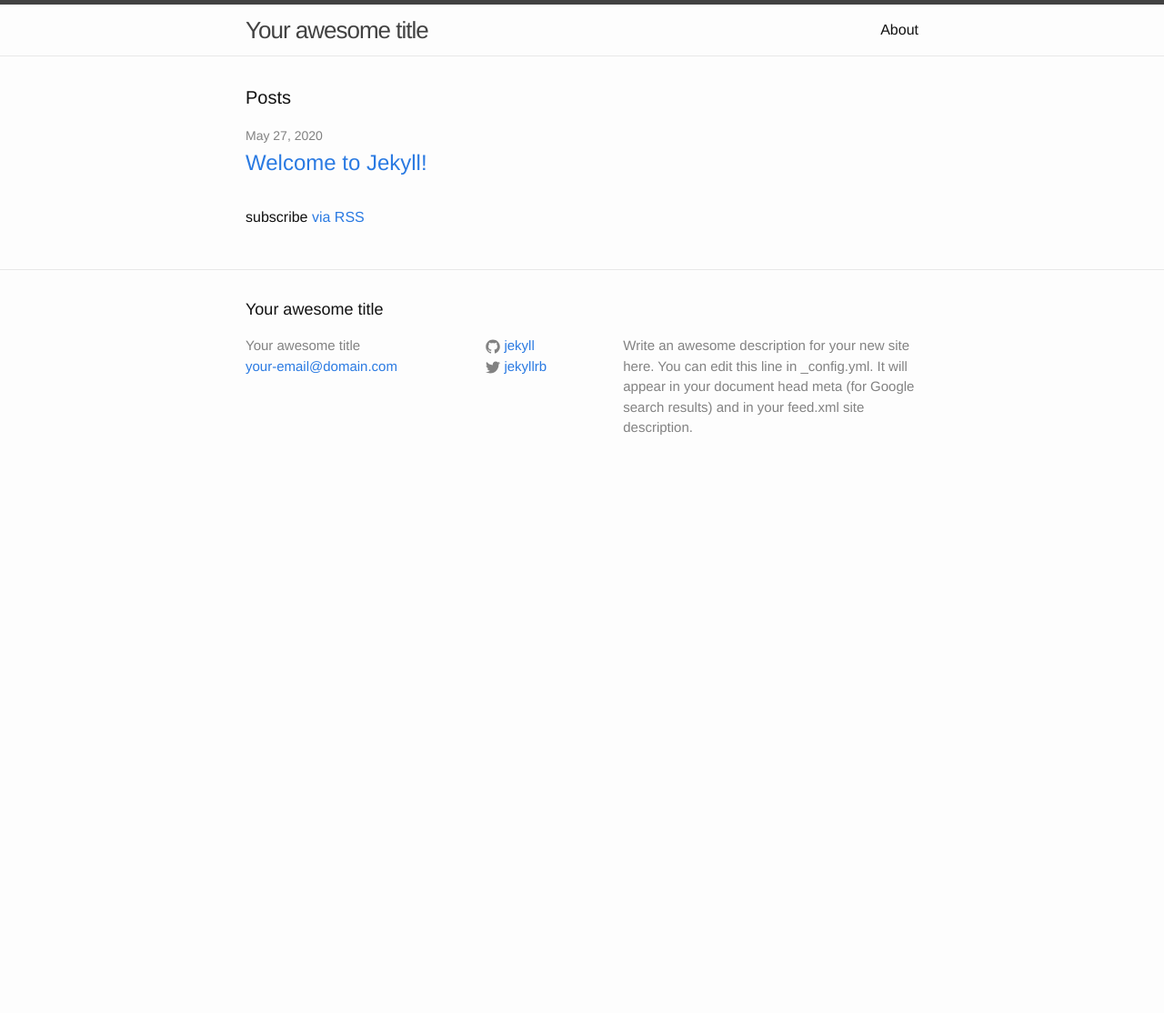
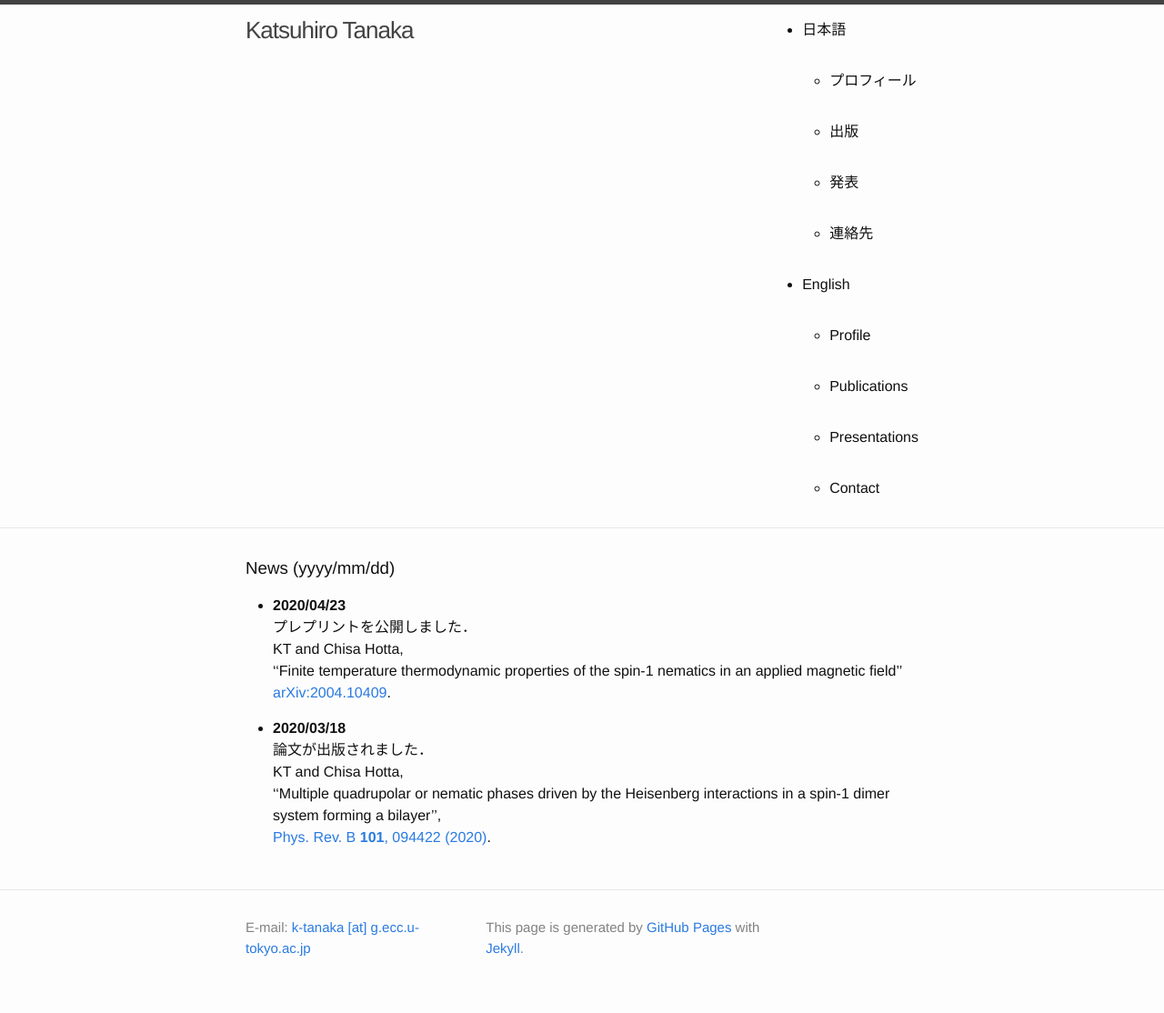
Before and after one commit to katsu-tanaka/katsu-tanaka.github.io, a Jekyll site: the page built from index.md, in a window 1280 px wide. Shown: the whole page at 91% size. Built offline with Jekyll 4.4.1, drawn with Linux system fonts in a browser that asks for light colours; before the commit the page ends 900 px from its top, so only the background shows below that.

Commit message:
add pages

```diff
--- a/_config.yml
+++ b/_config.yml
@@ -1,21 +1,11 @@
-# Welcome to Jekyll!
-#
-# This config file is meant for settings that affect your whole blog, values
-# which you are expected to set up once and rarely need to edit after that.
-# For technical reasons, this file is *NOT* reloaded automatically when you use
-# 'jekyll serve'. If you change this file, please restart the server process.
-
 # Site settings
-title: Your awesome title
-email: your-email@domain.com
-description: > # this means to ignore newlines until "baseurl:"
-  Write an awesome description for your new site here. You can edit this
-  line in _config.yml. It will appear in your document head meta (for
-  Google search results) and in your feed.xml site description.
+title: Katsuhiro Tanaka
+email: k-tanaka [at] g.ecc.u-tokyo.ac.jp
+description: Personal page of Katsuhiro Tanaka
 baseurl: "" # the subpath of your site, e.g. /blog
-url: "http://yourdomain.com" # the base hostname & protocol for your site
-twitter_username: jekyllrb
-github_username:  jekyll
+url: "https://katsu-tanaka.github.io" # the base hostname & protocol for your site
+twitter_username:
+github_username:
 
 # Build settings
 markdown: kramdown
--- a/_includes/footer.html
+++ b/_includes/footer.html
@@ -2,34 +2,15 @@
 
   <div class="wrapper">
 
-    <h2 class="footer-heading">{{ site.title }}</h2>
-
     <div class="footer-col-wrapper">
       <div class="footer-col footer-col-1">
         <ul class="contact-list">
-          <li>{{ site.title }}</li>
-          <li><a href="mailto:{{ site.email }}">{{ site.email }}</a></li>
-        </ul>
-      </div>
-
-      <div class="footer-col footer-col-2">
-        <ul class="social-media-list">
-          {% if site.github_username %}
-          <li>
-            {% include icon-github.html username=site.github_username %}
-          </li>
-          {% endif %}
-
-          {% if site.twitter_username %}
-          <li>
-            {% include icon-twitter.html username=site.twitter_username %}
-          </li>
-          {% endif %}
+          <li>E-mail: <a href="mailto:{{ site.email }}">{{ site.email }}</a></li>
         </ul>
       </div>
 
       <div class="footer-col footer-col-3">
-        <p>{{ site.description }}</p>
+        <p>This page is generated by <a href="https://pages.github.com/" target="brank"> GitHub Pages</a> with <a href="https://jekyllrb.com/" target="brank"> Jekyll</a>.  </p>
       </div>
     </div>
 
--- a/_includes/header.html
+++ b/_includes/header.html
@@ -13,13 +13,24 @@
         </svg>
       </a>
 
-      <div class="trigger">
-        {% for my_page in site.pages %}
-          {% if my_page.title %}
-          <a class="page-link" href="{{ my_page.url | prepend: site.baseurl }}">{{ my_page.title }}</a>
-          {% endif %}
-        {% endfor %}
-      </div>
+      <ul class="gnav">
+        <li> <a class="page-link" href="/ja/"> 日本語 </a>
+        	<ul>
+        		<li> <a class="page-link" href="/ja/about_j/"> プロフィール </a> </li>
+        		<li> <a class="page-link" href="/ja/publications_j/"> 出版 </a> </li>
+        		<li> <a class="page-link" href="/ja/presentations_j/"> 発表 </a> </li>
+        		<li> <a class="page-link" href="/ja/contact_j/"> 連絡先 </a> </li>
+        	</ul>
+        </li>
+		<li> <a class="page-link" href="/en/"> English </a>
+			<ul>
+				<li> <a class="page-link" href="/en/about_e/"> Profile </a> </li>
+        		<li> <a class="page-link" href="/en/publications_e/"> Publications </a> </li>
+        		<li> <a class="page-link" href="/en/presentations_e/"> Presentations </a> </li>
+        		<li> <a class="page-link" href="/en/contact_e/"> Contact </a> </li>
+        	</ul>
+		</li>
+      </ul>
     </nav>
 
   </div>
--- /dev/null
+++ b/index.md
@@ -0,0 +1,17 @@
+---
+layout: default
+title: Homepage of Katsuhiro Tanaka
+---
+
+### News (yyyy/mm/dd)
+- **2020/04/23**
+  プレプリントを公開しました．
+  KT and Chisa Hotta,
+  ''Finite temperature thermodynamic properties of the spin-1 nematics in an applied magnetic field''
+  [arXiv:2004.10409](http://arxiv.org/abs/2004.10409){:target="_blank"}.
+
+- **2020/03/18**
+  論文が出版されました．
+  KT and Chisa Hotta,
+  ''Multiple quadrupolar or nematic phases driven by the Heisenberg interactions in a spin-1 dimer system forming a bilayer'',
+  [Phys. Rev. B **101**, 094422 (2020)](https://link.aps.org/doi/10.1103/PhysRevB.101.094422){:target="_blank"}.
```
Also changed, not shown: en/about_e.md (added, +28 -0 lines), en/contact_e.md (added, +9 -0 lines), en/index.md (added, +9 -0 lines), en/presentations_e.md (added, +28 -0 lines), en/publications_e.md (added, +19 -0 lines), index_e.md (added, +16 -0 lines), ja/about_j.md (added, +28 -0 lines), ja/contact_j.md (added, +9 -0 lines), ja/index.md (added, +9 -0 lines), ja/presentations_j.md (added, +50 -0 lines), ja/prevnews_j.md (added, +10 -0 lines), ja/publications_j.md (added, +23 -0 lines), ja/research_j.md (added, +4 -0 lines), jekyll_memo.txt (added, +27 -0 lines).
